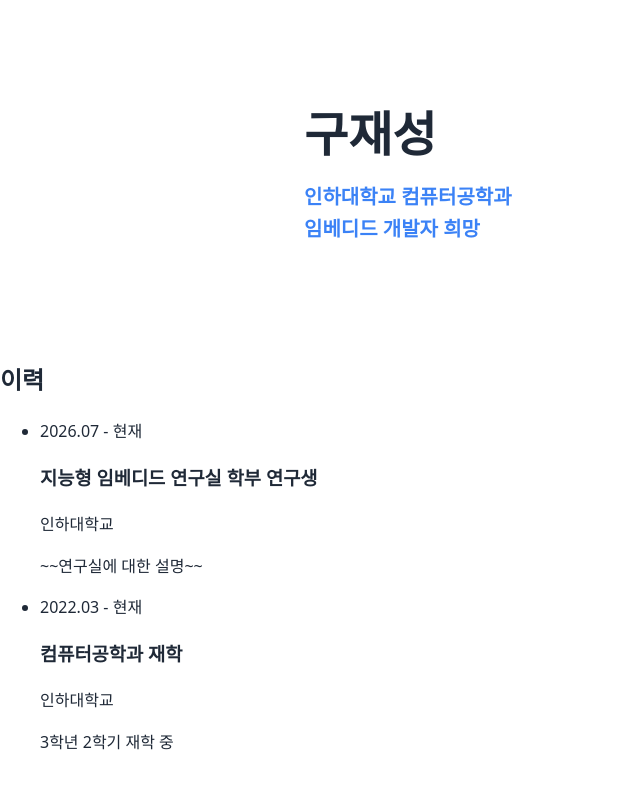
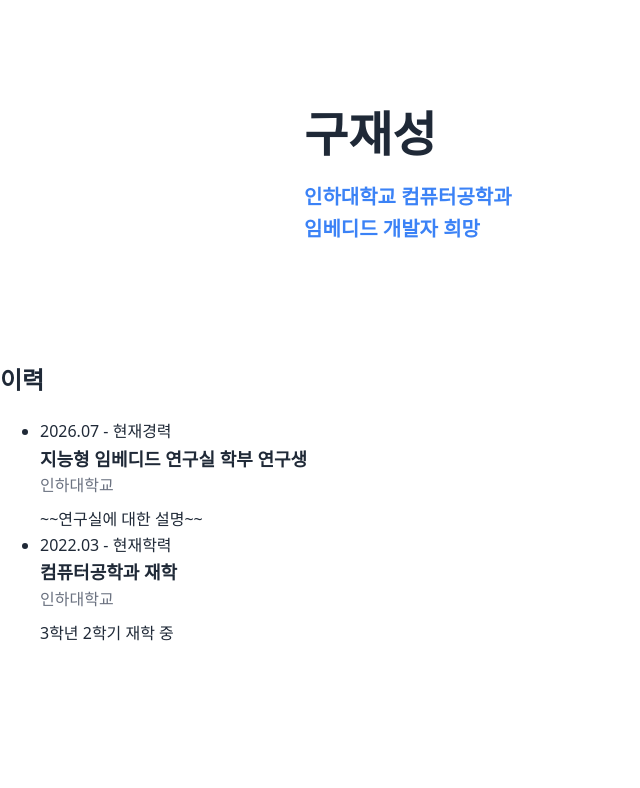
Before and after one commit to koo0419/Profile_site, a React (Vite) app: page / in a window 1280 px wide. Shown: the top 788 px of the page, without its empty margins (0-640 px from the left). Built offline with nearby package versions, Linux system fonts and the light colour scheme.

Commit message:
style: 타임라인 스타일 추가

```diff
--- /dev/null
+++ b/src/sections/Timeline.css
@@ -0,0 +1,14 @@
+
+.timeline__title {
+  margin: 0;
+  font-size: 1.125rem;
+}
+
+.timeline__place {
+  margin: 0;
+  color: var(--muted);
+}
+
+.timeline__desc {
+  margin: 8px 0 0;
+}
--- a/src/sections/Timeline.jsx
+++ b/src/sections/Timeline.jsx
@@ -1,16 +1,27 @@
+import './Timeline.css'
 import { timeline } from '../data/timeline.js'
+
+const TYPE_LABEL = {
+  experience: '경력',
+  education: '학력',
+}
 
 export default function Timeline() {
   return (
-    <section>
-      <h2>이력</h2>
-      <ul>
+    <section className="timeline">
+      <h2 className="timeline__heading">이력</h2>
+      <ul className="timeline__list">
         {timeline.map((item) => (
-          <li key={item.id}>
-            <p>{item.period}</p>
-            <h3>{item.title}</h3>
-            <p>{item.place}</p>
-            <p>{item.description}</p>
+          <li key={item.id} className="timeline__item">
+            <div className="timeline__meta">
+              <span className="timeline__period">{item.period}</span>
+              <span className={`timeline__badge timeline__badge--${item.type}`}>
+                {TYPE_LABEL[item.type]}
+              </span>
+            </div>
+            <h3 className="timeline__title">{item.title}</h3>
+            <p className="timeline__place">{item.place}</p>
+            <p className="timeline__desc">{item.description}</p>
           </li>
         ))}
       </ul>
--- a/src/styles/global.css
+++ b/src/styles/global.css
@@ -3,6 +3,7 @@
   --muted: #6b7280;
   --accent: #3b82f6;
   --bg: #ffffff;
+  --line: #e5e7eb;
 }
 
 * {
```
